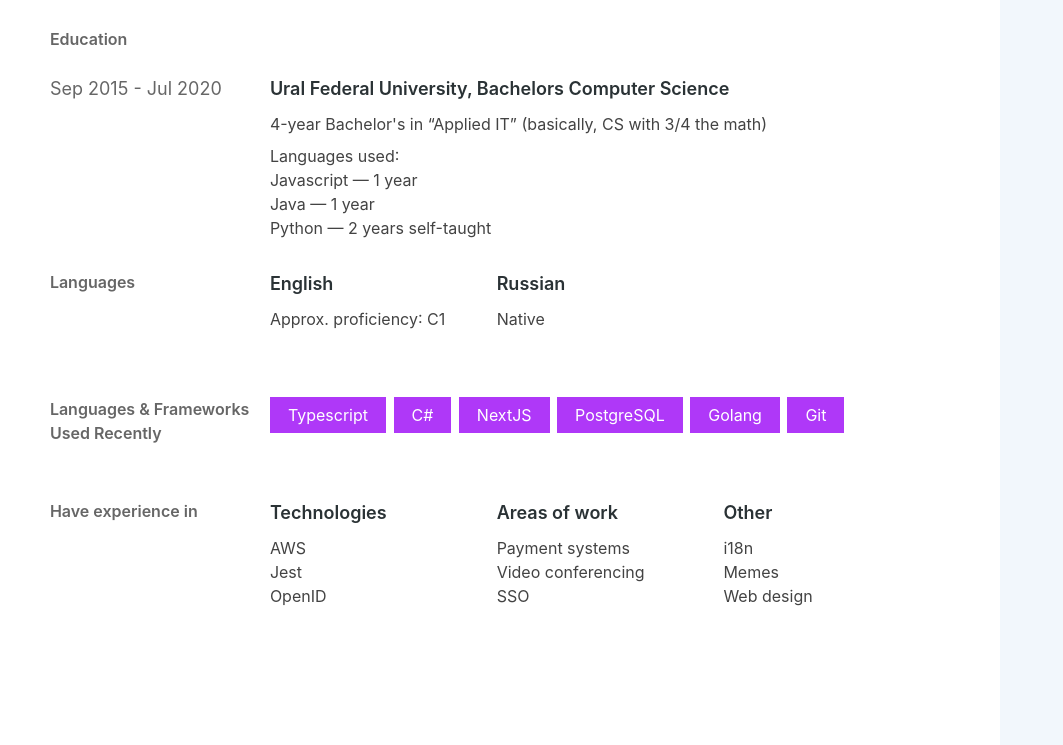
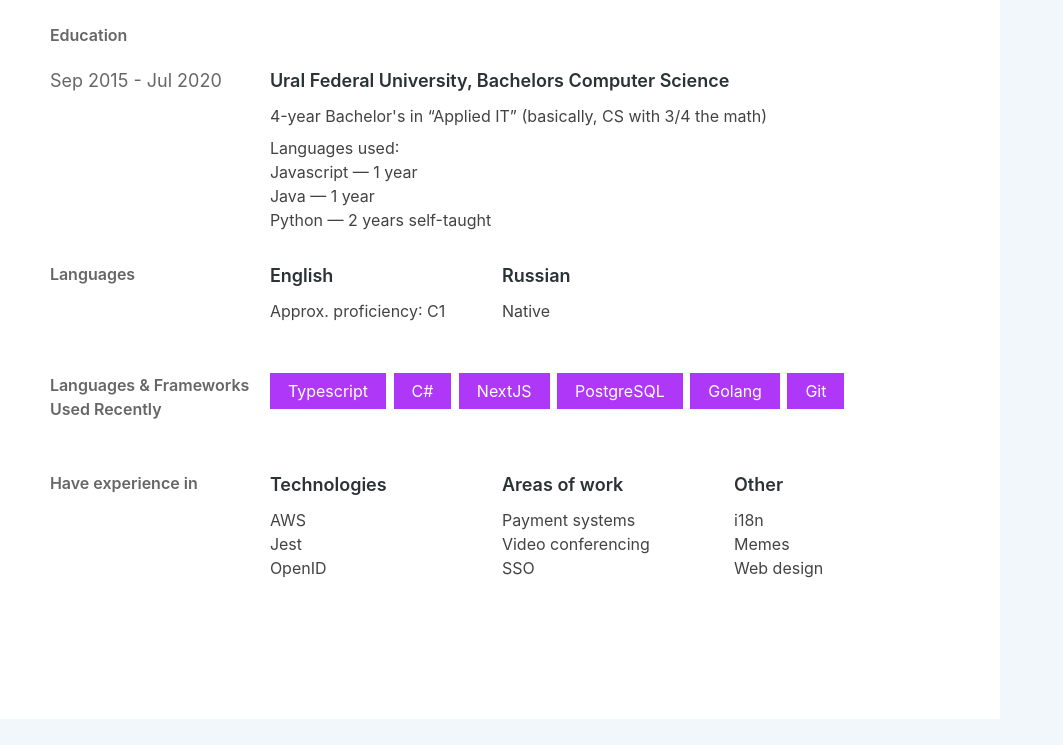
Before and after one commit to MonstraG/js-shelf, a website: page CV/CV.html in a window 1280 px wide. Shown: the part 669-1414 px from the top of the page, without its empty margins (0-1063 px from the left). After the commit the page ends 1388 px from the top, so only its background shows below. Drawn offline with Linux system fonts and the light colour scheme; a web font is replaced by a local one.

Commit message:
cv cleanup pt 6

```diff
--- a/CV/CV.html
+++ b/CV/CV.html
@@ -19,8 +19,8 @@
 				font-display: swap;
 				src: url(https://assets.standardresume.co/raw/upload/v1613930712/fonts/inter-var-latin-ext_e4rknq.woff2)
 					format("woff2");
-				unicode-range: U+0100-024F, U+0259, U+1E00-1EFF, U+2020, U+20A0-20AB, U+20AD-20CF,
-					U+2113, U+2C60-2C7F, U+A720-A7FF;
+				unicode-range: U+0100-024F, U+0259, U+1E00-1EFF, U+2020, U+20A0-20AB, U+20AD-20CF, U+2113,
+					U+2C60-2C7F, U+A720-A7FF;
 			}
 
 			/* latin */
@@ -32,8 +32,7 @@
 				src: url(https://assets.standardresume.co/raw/upload/v1613930712/fonts/inter-var-latin_slr2rc.woff2)
 					format("woff2");
 				unicode-range: U+0000-00FF, U+0131, U+0152-0153, U+02BB-02BC, U+02C6, U+02DA, U+02DC,
-					U+2000-206F, U+2074, U+20AC, U+2122, U+2191, U+2193, U+2212, U+2215, U+FEFF,
-					U+FFFD;
+					U+2000-206F, U+2074, U+20AC, U+2122, U+2191, U+2193, U+2212, U+2215, U+FEFF, U+FFFD;
 			}
 
 			/* italic latin-ext */
@@ -57,9 +56,9 @@
 				font-display: swap;
 				src: url(https://assets.standardresume.co/raw/upload/v1628265386/fonts/inter-italic-var-latin_qedl54.woff2)
 					format("woff2");
-				unicode-range: U+0000-007F, U+00A0-0100, U+0131, U+0152-0154, U+02BB-02BD, U+02C6,
-					U+02DA, U+02DC, U+2000-200C, U+2010-2028, U+202F-2060, U+2074, U+20AC, U+2122,
-					U+2191, U+2193, U+2212, U+FEFF;
+				unicode-range: U+0000-007F, U+00A0-0100, U+0131, U+0152-0154, U+02BB-02BD, U+02C6, U+02DA,
+					U+02DC, U+2000-200C, U+2010-2028, U+202F-2060, U+2074, U+20AC, U+2122, U+2191, U+2193,
+					U+2212, U+FEFF;
 				font-named-instance: "Italic";
 			}
 		</style>
@@ -72,7 +71,6 @@
 			body {
 				width: 1000px;
 				max-height: calc(297 * 1000px / 210);
-				overflow: hidden;
 			}
 
 			* {
@@ -81,9 +79,8 @@
 
 			body {
 				margin: 0;
-				font-family: Inter, -apple-system, BlinkMacSystemFont, "Segoe UI", "Roboto",
-					"Oxygen", "Ubuntu", "Cantarell", "Fira Sans", "Droid Sans", "Helvetica Neue",
-					sans-serif;
+				font-family: Inter, -apple-system, BlinkMacSystemFont, "Segoe UI", "Roboto", "Oxygen",
+					"Ubuntu", "Cantarell", "Fira Sans", "Droid Sans", "Helvetica Neue", sans-serif;
 				color: #000;
 				font-size: 16px;
 				font-weight: 400;
@@ -182,7 +179,8 @@
 				color: #2a3235;
 			}
 
-			.occupationSection {
+			.occupationSection,
+			.miscSection {
 				margin: 0 0 30px;
 			}
 
@@ -197,7 +195,7 @@
 			}
 
 			.sectionTitle {
-				margin: 0 0 24px;
+				margin: 0 0 20px;
 				font-size: 16px;
 			}
 
@@ -227,7 +225,6 @@
 			}
 
 			.miscSection {
-				margin: 0 0 30px;
 				display: flex;
 				page-break-inside: avoid;
 				flex-wrap: nowrap;
@@ -242,11 +239,7 @@
 				display: grid;
 				grid-template-columns: repeat(auto-fill, minmax(200px, 1fr));
 				flex-grow: 1;
-			}
-
-			.miscSectionContent {
-				margin: 0 0 16px;
-				padding-right: 16px;
+				column-gap: 16px;
 			}
 
 			ul.colorBoxList {
@@ -299,8 +292,7 @@
 				</div>
 				<h1 class="name">Arseny Garelyshev, Fullstack Software Developer</h1>
 				<h2 class="subtitle">
-					I&#x27;m a software developer from Russia, looking into moving to Scandinavian
-					countries.
+					I&#x27;m a software developer from Russia, would like to move to Scandinavian countries.
 				</h2>
 			</header>
 
@@ -324,9 +316,7 @@
 								1.5 years building online psychological sessions web services
 							</p>
 							<p class="occupationDescription">Languages used:</p>
-							<p class="occupationDescription">
-								Typescript — (+React\NextJs): 1.5 years
-							</p>
+							<p class="occupationDescription">Typescript — (+React\NextJs): 1.5 years</p>
 							<p class="occupationDescription">C# — 1.5 years</p>
 						</div>
 					</div>
@@ -371,8 +361,7 @@
 							</h4>
 
 							<p class="occupationDescription">
-								4-year Bachelor&#x27;s in “Applied IT” (basically, CS with 3/4 the
-								math)
+								4-year Bachelor&apos;s in “Applied IT” (basically, CS with 3/4 the math)
 							</p>
 							<p class="occupationDescription">Languages used:</p>
 							<p class="occupationDescription">Javascript — 1 year</p>
@@ -385,11 +374,11 @@
 				<section class="miscSection">
 					<h3 class="sectionTitle">Languages</h3>
 					<div class="miscSectionGrid">
-						<div class="miscSectionContent">
+						<div>
 							<h4 class="columnTitle">English</h4>
 							<div class="miscSectionColumnText">Approx. proficiency: C1</div>
 						</div>
-						<div class="miscSectionContent">
+						<div>
 							<h4 class="columnTitle">Russian</h4>
 							<div class="miscSectionColumnText">Native</div>
 						</div>
@@ -411,7 +400,7 @@
 				<section class="miscSection">
 					<h3 class="sectionTitle">Have experience in</h3>
 					<div class="miscSectionGrid">
-						<div class="miscSectionContent">
+						<div>
 							<h4 class="columnTitle">Technologies</h4>
 							<div class="miscSectionColumnText">
 								<div>AWS</div>
@@ -419,7 +408,7 @@
 								<div>OpenID</div>
 							</div>
 						</div>
-						<div class="miscSectionContent">
+						<div>
 							<h4 class="columnTitle">Areas of work</h4>
 							<div class="miscSectionColumnText">
 								<div>Payment systems</div>
@@ -427,7 +416,7 @@
 								<div>SSO</div>
 							</div>
 						</div>
-						<div class="miscSectionContent">
+						<div>
 							<h4 class="columnTitle">Other</h4>
 							<div class="miscSectionColumnText">
 								<div>i18n</div>
```
Also changed, not shown: 1 other file.
